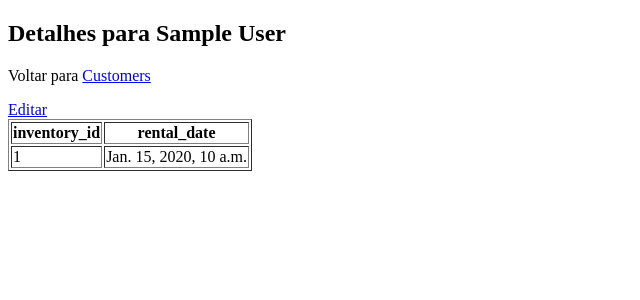
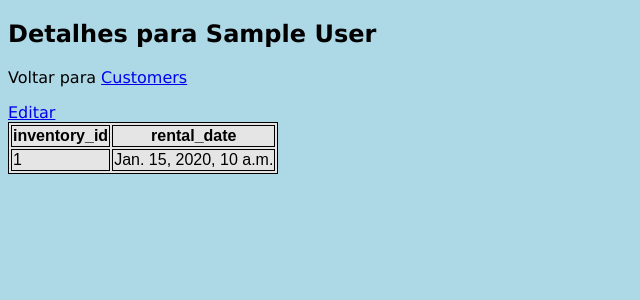
Before and after one commit to GabrielHenriqueHE/fepi, a Django app: page /customers/1 in a window 1280 px wide. Shown: the top 300 px of the page, without its empty margins (0-640 px from the left). Run offline with Django 5.2, Linux system fonts and the light colour scheme; tables that the repository leaves empty hold one stand-in row (values such as "Sample post").

Commit message:
backend(28082025): pratica com arquivo estáticos

```diff
--- /dev/null
+++ b/Back-end/pratica/08132025/dvdrental/static/css/style.css
@@ -0,0 +1,10 @@
+body {
+    background: lightblue;
+    font-family: Verdana, Geneva, Tahoma, sans-serif;
+}
+
+table, th, td, tbody {
+    border: 1px solid black;
+    font-family: Arial, Helvetica, sans-serif;
+    background: #e5e5e5;
+}
--- a/Back-end/pratica/08132025/dvdrental/templates/all_customers.html
+++ b/Back-end/pratica/08132025/dvdrental/templates/all_customers.html
@@ -1,5 +1,9 @@
+{% load static %}
 <!DOCTYPE html>
 <html>
+  <head>
+    <link rel="stylesheet" href="{% static 'css/style.css' %}">
+  </head>
   <body>
     <h1>Customers</h1>
 
--- a/Back-end/pratica/08132025/dvdrental/templates/customer_details.html
+++ b/Back-end/pratica/08132025/dvdrental/templates/customer_details.html
@@ -1,12 +1,16 @@
+{% load static %}
 <!DOCTYPE html>
 <html lang="pt-br">
+  <head>
+    <link rel="stylesheet" href="{% static 'css/style.css' %}" />
+  </head>
   <body>
     <h2>Detalhes para {{ customer_name }}</h2>
 
     <p>Voltar para <a href="/customers">Customers</a></p>
     <a href="{{ customer_id }}/edit">Editar</a>
 
-    <table border="1">
+    <table>
       <tr>
         <th>inventory_id</th>
         <th>rental_date</th>
@@ -18,6 +22,5 @@
       </tr>
       {% endfor %}
     </table>
-
   </body>
 </html>
```
Lines whose indentation alone changed are shown as unchanged.
